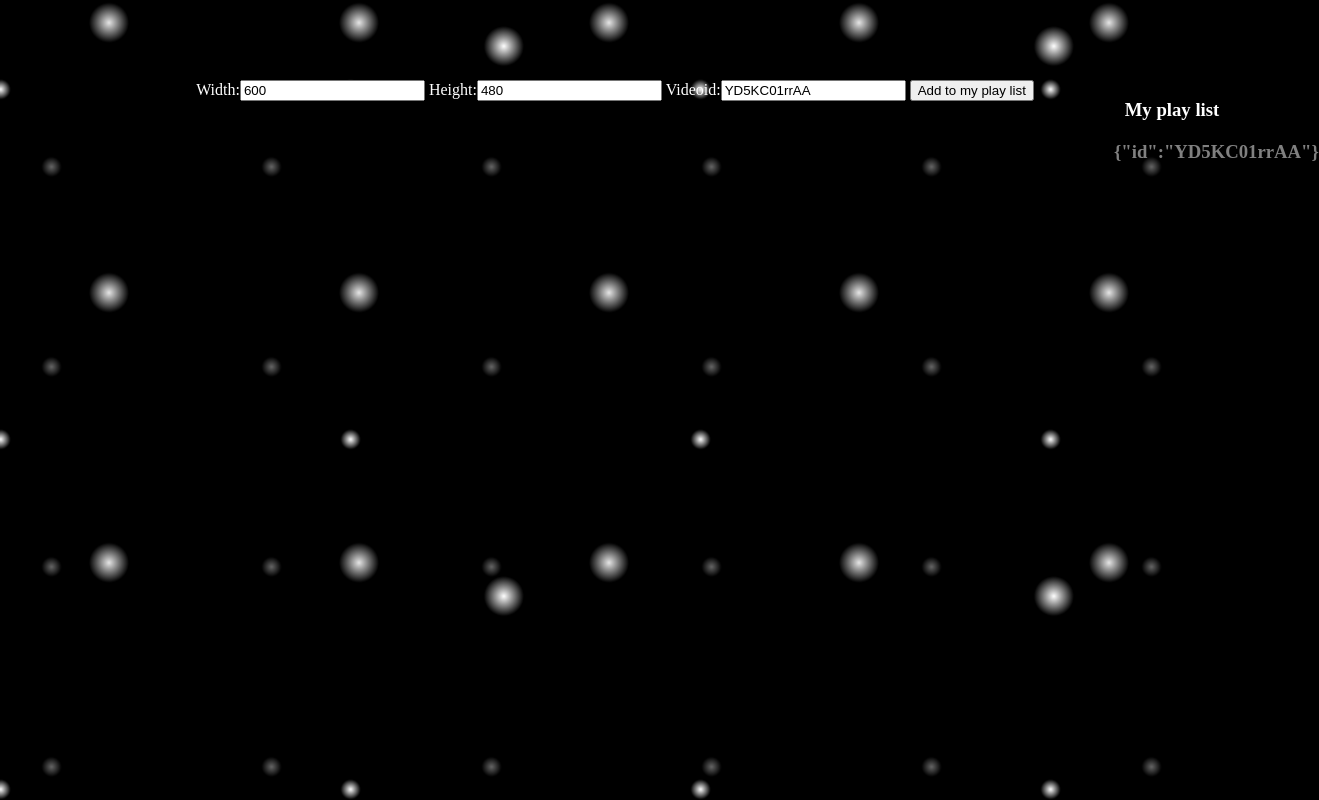
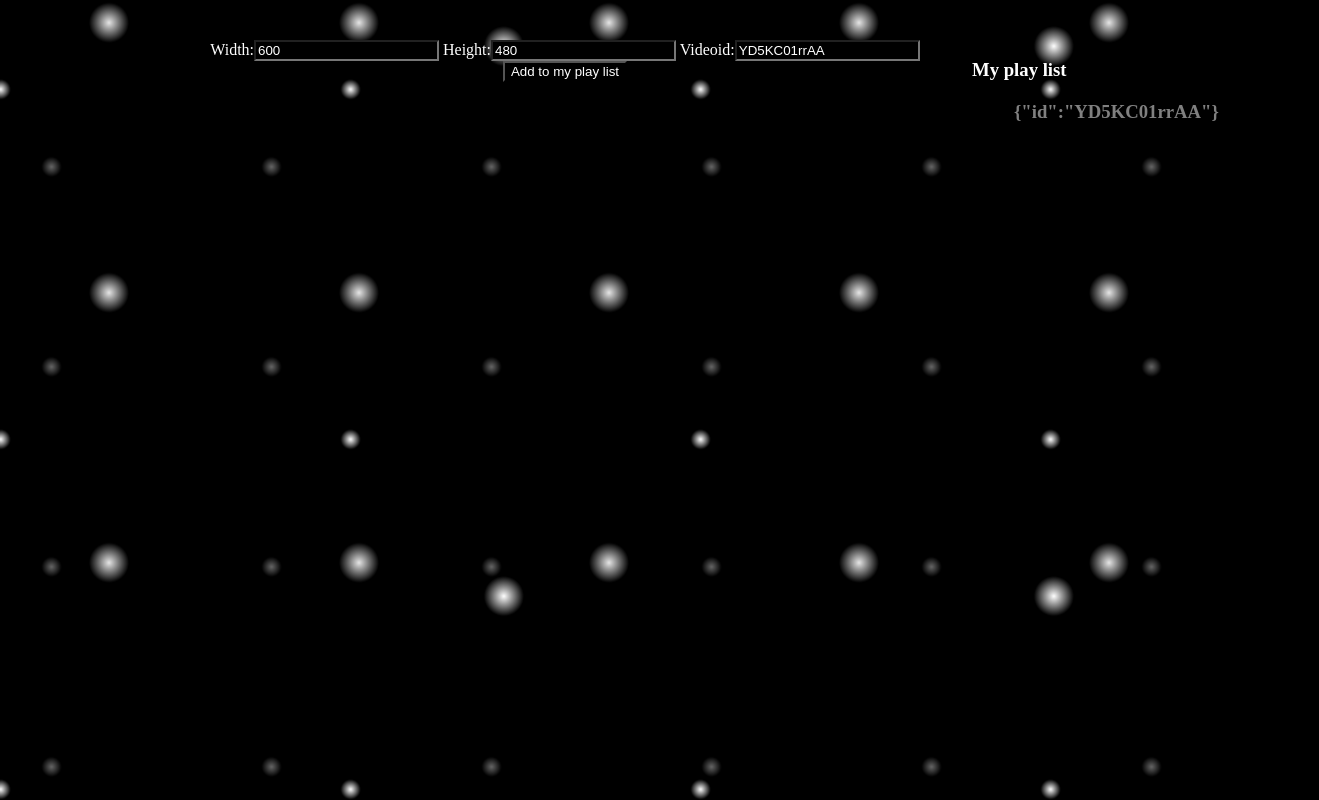
Before and after one commit to Jane-Jianyang-Zhang/ZenTube-embed_youtube_video_angularjs, a plain HTML site: page index.html in a window 1280 px wide. Both pictures are taken after a click on the button "Add to my play list". Shown: the whole page, 1319 px wide, since content can reach past the window. Drawn offline with nearby package versions, Linux system fonts and the light colour scheme.

Commit message:
Update index.css

```diff
--- a/index.css
+++ b/index.css
@@ -1,16 +1,18 @@
 body{
 	color: white;
 }
+
+
 #playList_container{
 	float: right;
-	text-align: center;
-	width: 200px;
+	text-align: left;
+	width: 300px;
 	color:white;
 }
 
 #controller_container{
 	text-align: center;
-	margin-top:10vh;
+	margin-top: 5vh;
 	margin-right: auto;
 	margin-left: auto;
 	padding-left: 150px;
@@ -18,7 +20,7 @@ body{
 
 li{
 	list-style-type: none;
-	text-align: center;
+	text-align: left;
 	padding: 2px;
 	color: gray;
 }
@@ -32,4 +34,16 @@ li{
 
 li:hover {
 	color: white;
+	cursor: pointer;
+	cursor: hand;
 }
+
+input, button{
+	background-color: black;
+	color:white;
+}
+
+h1 {
+	color: white;
+	font-family: "Helvetica Neue","Helvetica",Helvetica,Arial,sans-serif;
+}
```
